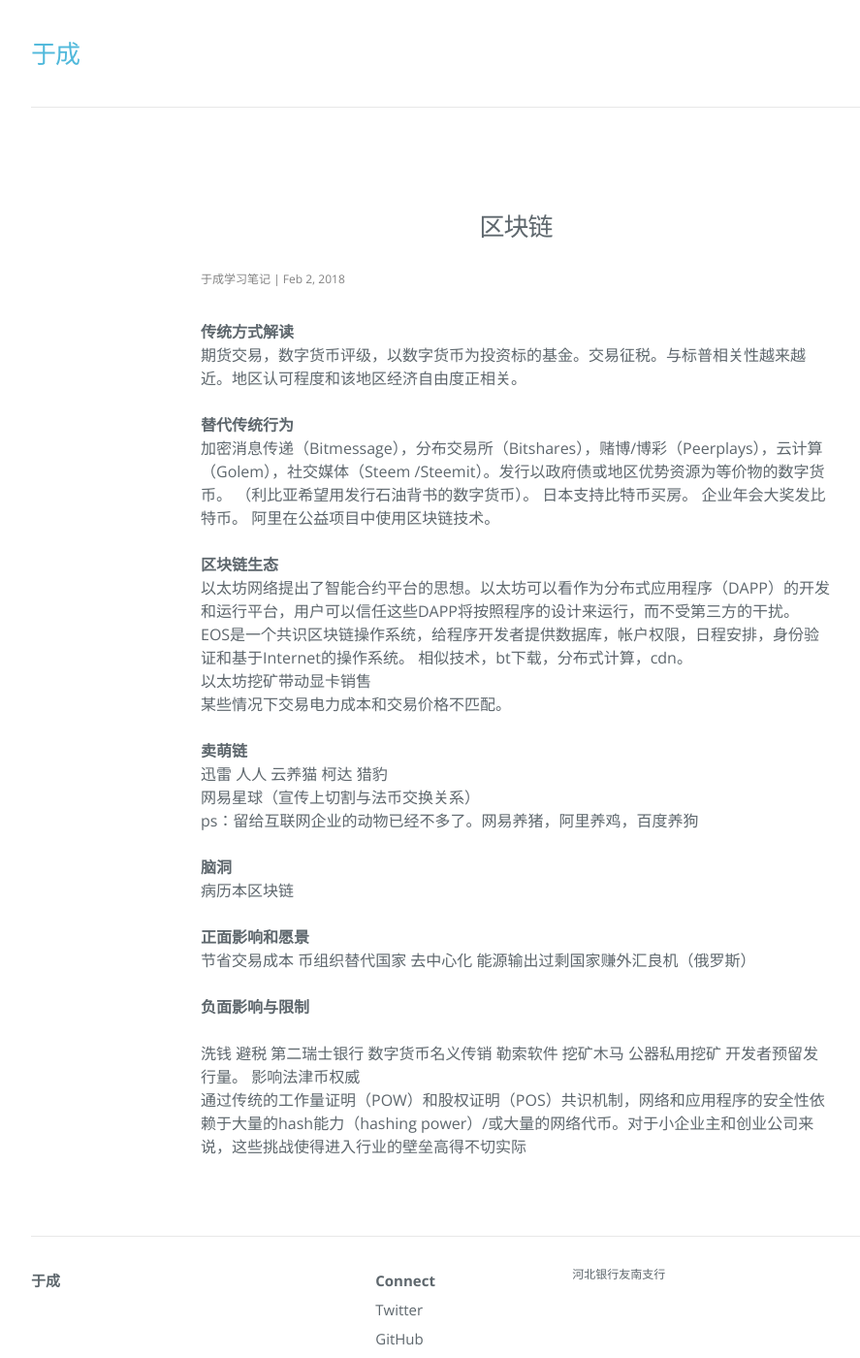
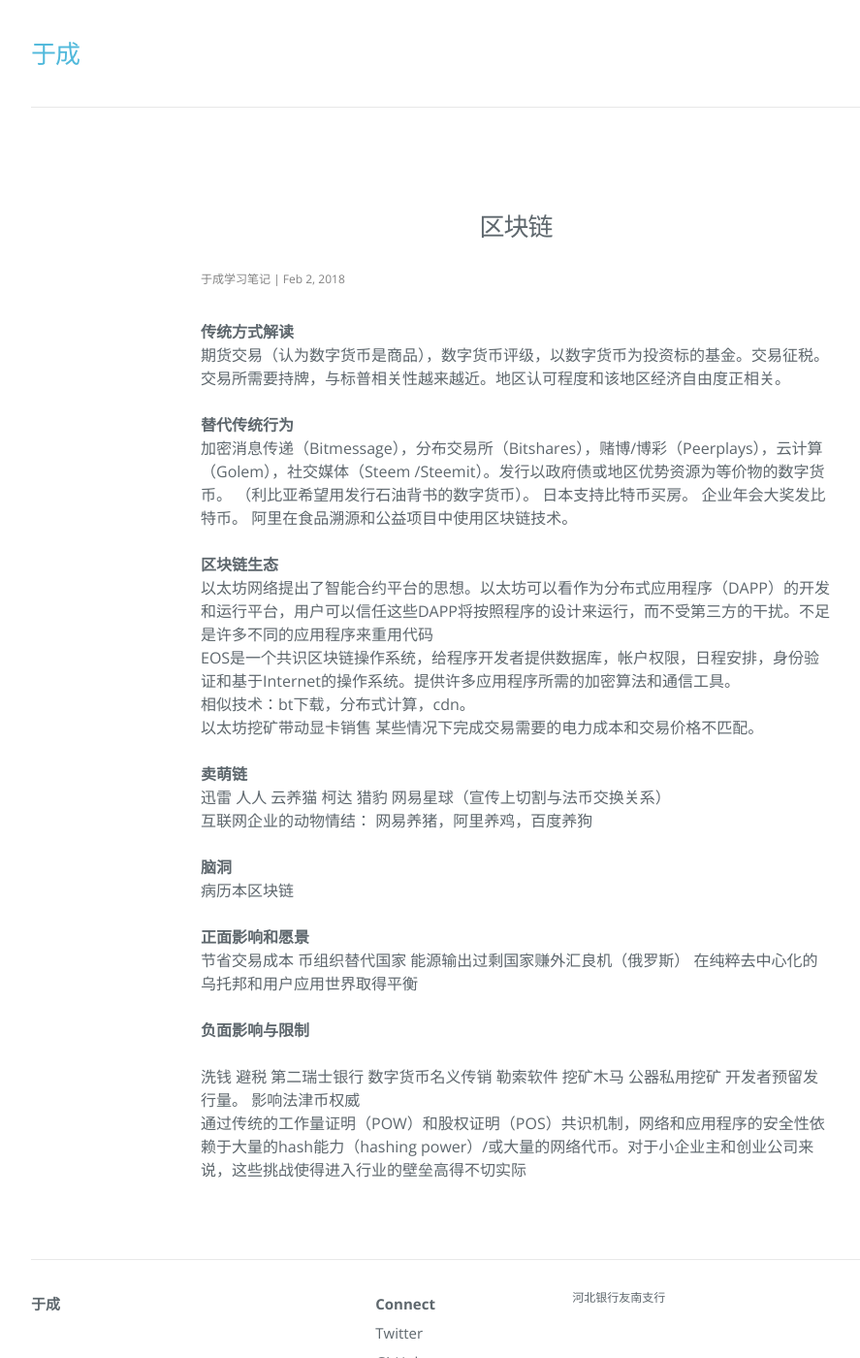
Before and after one commit to hebbank/jekyll, a Jekyll site: the page built from _posts/2018-02-02-qkl.md, in a window 1280 px wide and 1400 px high. Shown: the whole window at 97% size, without its empty margins (108-995 px from the left). Built offline with Jekyll 4.4.1, drawn with Linux system fonts in a browser that asks for light colours; nearby versions of some CDN libraries.

Commit message:
Update 区块链

```diff
--- a/_posts/2018-02-02-qkl.md
+++ b/_posts/2018-02-02-qkl.md
@@ -5,29 +5,26 @@ categories: 区块链
 tags: ''
 ---
 **传统方式解读**
-   期货交易，数字货币评级，以数字货币为投资标的基金。交易征税。与标普相关性越来越近。地区认可程度和该地区经济自由度正相关。
+   期货交易（认为数字货币是商品），数字货币评级，以数字货币为投资标的基金。交易征税。交易所需要持牌，与标普相关性越来越近。地区认可程度和该地区经济自由度正相关。
 
  **替代传统行为**
- 加密消息传递（Bitmessage），分布交易所（Bitshares），赌博/博彩（Peerplays），云计算（Golem），社交媒体（Steem /Steemit）。发行以政府债或地区优势资源为等价物的数字货币。 （利比亚希望用发行石油背书的数字货币）。 日本支持比特币买房。  企业年会大奖发比特币。
-  阿里在公益项目中使用区块链技术。
+ 加密消息传递（Bitmessage），分布交易所（Bitshares），赌博/博彩（Peerplays），云计算（Golem），社交媒体（Steem /Steemit）。发行以政府债或地区优势资源为等价物的数字货币。 （利比亚希望用发行石油背书的数字货币）。 日本支持比特币买房。  企业年会大奖发比特币。   阿里在食品溯源和公益项目中使用区块链技术。
 
   **区块链生态**
-  以太坊网络提出了智能合约平台的思想。以太坊可以看作为分布式应用程序（DAPP）的开发和运行平台，用户可以信任这些DAPP将按照程序的设计来运行，而不受第三方的干扰。
-  EOS是一个共识区块链操作系统，给程序开发者提供数据库，帐户权限，日程安排，身份验证和基于Internet的操作系统。
-  相似技术，bt下载，分布式计算，cdn。
-   以太坊挖矿带动显卡销售
-  某些情况下交易电力成本和交易价格不匹配。
+  以太坊网络提出了智能合约平台的思想。以太坊可以看作为分布式应用程序（DAPP）的开发和运行平台，用户可以信任这些DAPP将按照程序的设计来运行，而不受第三方的干扰。不足是许多不同的应用程序来重用代码
+  EOS是一个共识区块链操作系统，给程序开发者提供数据库，帐户权限，日程安排，身份验证和基于Internet的操作系统。提供许多应用程序所需的加密算法和通信工具。
+  相似技术：bt下载，分布式计算，cdn。
+  以太坊挖矿带动显卡销售   某些情况下完成交易需要的电力成本和交易价格不匹配。
 
 **卖萌链**
-   迅雷 人人 云养猫 柯达   猎豹
-   网易星球（宣传上切割与法币交换关系）
-  ps：留给互联网企业的动物已经不多了。网易养猪，阿里养鸡，百度养狗
+   迅雷 人人 云养猫 柯达   猎豹   网易星球（宣传上切割与法币交换关系）
+   互联网企业的动物情结： 网易养猪，阿里养鸡，百度养狗
 
   **脑洞**
 病历本区块链
 
 **正面影响和愿景**
-  节省交易成本  币组织替代国家  去中心化 能源输出过剩国家赚外汇良机（俄罗斯）
+  节省交易成本  币组织替代国家 能源输出过剩国家赚外汇良机（俄罗斯）  在纯粹去中心化的乌托邦和用户应用世界取得平衡
 
 **负面影响与限制**
 
```
